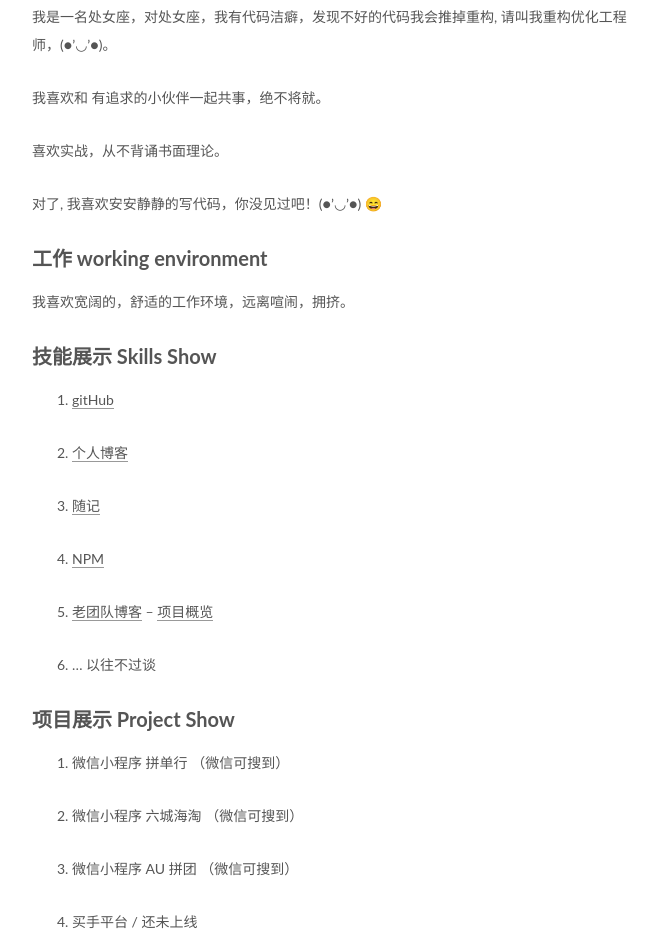
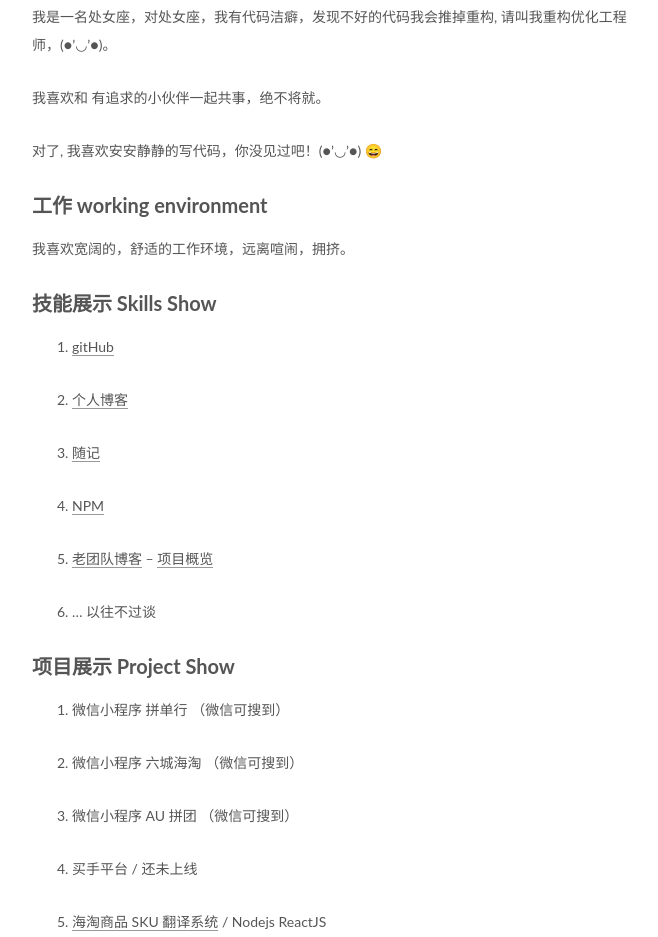
Before and after one commit to zanjs/zanjs.github.io, a plain HTML site: page about/index.html in a window 1280 px wide. Shown: the part 1479-2416 px from the top of the page, without its empty margins (428-1086 px from the left). Drawn offline with Linux system fonts and the light colour scheme; a web font is replaced by a local one.

Commit message:
Site updated: 2018-03-02 17:41:07

```diff
--- a/about/index.html
+++ b/about/index.html
@@ -93,7 +93,7 @@
 <meta property="og:description" content="一句话 Hello ! 大家好！ 我叫赞生，（90后）小小码农一枚！专注前端领域, 是的我是一名全栈前端架构师（前端打杂 (●’◡’●)）。   更新时间 写在一个阳光普照的过晌午时间。 2017年12月13日  介绍一下自己 主攻前端和NodeJS开发，5年+web前端开发经验，呆过大公司和小团队，带领团队利用最新技术解决业务快速发展过程中的各种业务场景问题。熟悉后端开发，有多个 API 服务，">
 <meta property="og:locale" content="zh-Hans">
 <meta property="og:image" content="https://assetcdn.500px.org/assets/home/home_cover-86eea8a3203efdf9e70a1712d8f6742e.jpg">
-<meta property="og:updated_time" content="2018-03-02T08:44:17.235Z">
+<meta property="og:updated_time" content="2018-03-02T09:40:52.105Z">
 <meta name="twitter:card" content="summary">
 <meta name="twitter:title" content="about">
 <meta name="twitter:description" content="一句话 Hello ! 大家好！ 我叫赞生，（90后）小小码农一枚！专注前端领域, 是的我是一名全栈前端架构师（前端打杂 (●’◡’●)）。   更新时间 写在一个阳光普照的过晌午时间。 2017年12月13日  介绍一下自己 主攻前端和NodeJS开发，5年+web前端开发经验，呆过大公司和小团队，带领团队利用最新技术解决业务快速发展过程中的各种业务场景问题。熟悉后端开发，有多个 API 服务，">
@@ -280,7 +280,6 @@
 <p>每天不学习新技能，总感觉浑身不舒服，不知道是不是职业病。</p>
 <p>我是一名处女座，对处女座，我有代码洁癖，发现不好的代码我会推掉重构, 请叫我重构优化工程师，(●’◡’●)。</p>
 <p>我喜欢和 有追求的小伙伴一起共事，绝不将就。</p>
-<p>喜欢实战，从不背诵书面理论。</p>
 <p>对了, 我喜欢安安静静的写代码，你没见过吧！(●’◡’●) 😄</p>
 <h2 id="工作-working-environment"><a href="#工作-working-environment" class="headerlink" title="工作 working environment"></a>工作 working environment</h2><p>我喜欢宽阔的，舒适的工作环境，远离喧闹，拥挤。</p>
 <h2 id="技能展示-Skills-Show"><a href="#技能展示-Skills-Show" class="headerlink" title="技能展示 Skills Show"></a>技能展示 Skills Show</h2><ol>
```
